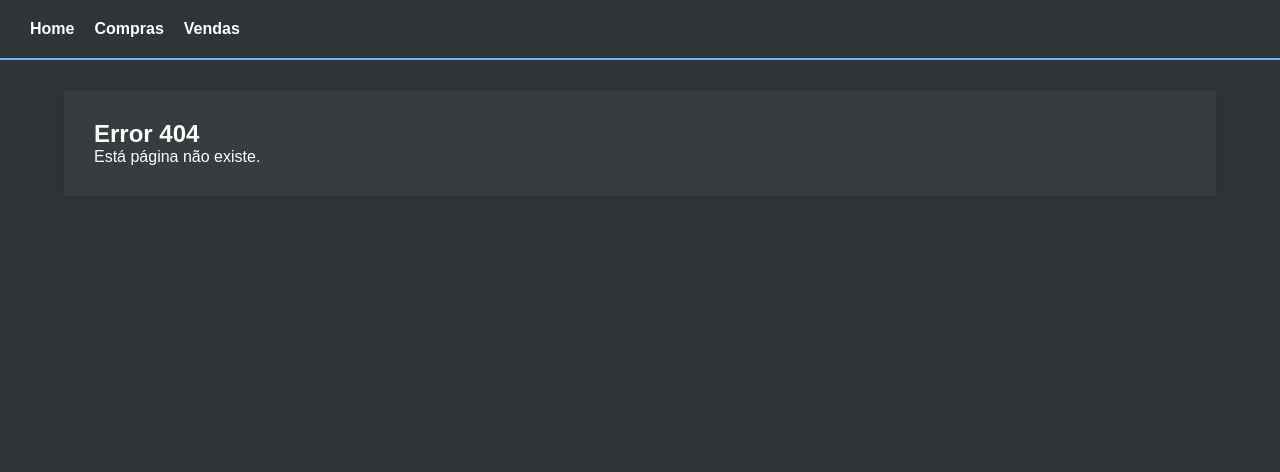
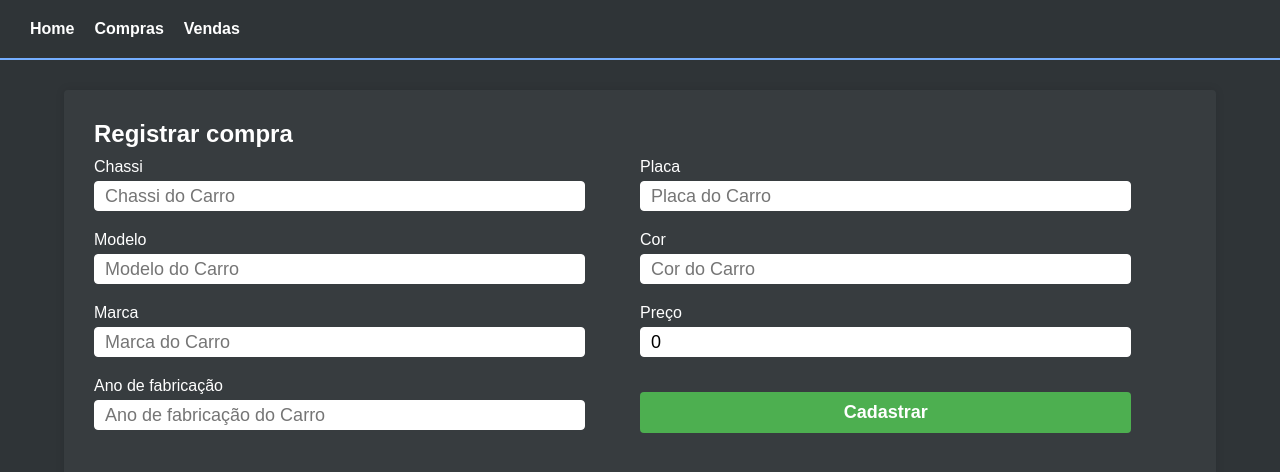
Before and after one commit to GustavoGomesDias/test-001-frontend, a React (Create React App) app: page /edit/acquisition in a window 1280 px wide. Before the commit this address had no page. Shown: the top 472 px of the page. Built offline with nearby package versions, Linux system fonts and the light colour scheme; the HTML template or start-up script is replaced by a standard one.

Commit message:
feat: add possibility of vehicle editing

```diff
--- a/src/pages/FormAcquisition/index.js
+++ b/src/pages/FormAcquisition/index.js
@@ -10,16 +10,17 @@ import { validationField } from '../../validations/validations';
 
 // modelo, marca, ano de fabricação, placa, cor, chassi, data da compra e valor da compra
 
-export default function FormAcquisition(props) {
-  const [chassis, setChassis] = useState('');
-  const [model, setModel] = useState('');
-  const [brand, setBrand] = useState('');
-  const [year, setYear] = useState('');
-  const [plate, setPlate] = useState('');
-  const [color, setColor] = useState('');
-  const [price, setPrice] = useState(0);
-
-  // const { ac } = props.location.state;
+export default function FormAcquisition({ location }) {
+  const vehicle = location.state;
+  const [chassis, setChassis] = useState(vehicle ? vehicle.ac.chassis : '');
+  const [model, setModel] = useState(vehicle ? vehicle.ac.model : '');
+  const [brand, setBrand] = useState(vehicle ? vehicle.ac.brand : '');
+  const [year, setYear] = useState(vehicle ? vehicle.ac.manufacture_year : '');
+  const [plate, setPlate] = useState(vehicle ? vehicle.ac.plate : '');
+  const [color, setColor] = useState(vehicle ? vehicle.ac.color : '');
+  const [price, setPrice] = useState(
+    vehicle ? parseFloat(vehicle.ac.price) : 0
+  );
 
   async function handleSubmit(e) {
     e.preventDefault();
@@ -56,6 +57,18 @@ export default function FormAcquisition(props) {
     if (formErrors) return;
 
     try {
+      if (vehicle) {
+        await axios.put(`/acquisition/edit/${vehicle.ac.id}`, {
+          chassis,
+          model,
+          brand,
+          manufacture_year: year,
+          plate,
+          color,
+          price,
+        });
+        toast.success('Editado com sucesso.');
+      } else {
         await axios.post('/acquisition', {
           chassis,
           model,
@@ -67,6 +80,7 @@ export default function FormAcquisition(props) {
           available: true,
         });
         toast.success('Cadastrado com sucesso.');
+      }
     } catch (err) {
       const errors = get(err, 'response.data.errors', []);
 
@@ -78,7 +92,7 @@ export default function FormAcquisition(props) {
 
   return (
     <Container>
-      <h1>{props ? 'Editar compra' : 'Registrar compra'}</h1>
+      <h1>{vehicle ? 'Editar compra' : 'Registrar compra'}</h1>
       <Form onSubmit={handleSubmit}>
         <div className="column-1">
           <label htmlFor="chassis">
@@ -150,7 +164,7 @@ export default function FormAcquisition(props) {
             />
           </label>
           <button type="submit" className="cofirm-acquisition">
-            Cadastrar compra
+            {vehicle ? 'Editar' : 'Cadastrar'}
           </button>
         </div>
       </Form>
--- a/src/routes/index.js
+++ b/src/routes/index.js
@@ -14,7 +14,7 @@ export default function Routes() {
       <Route exact path="/sales" component={Sales} />
       <Route exact path="/acquisitions" component={Acquisitions} />
       <Route exact path="/register/acquisition" component={FormAcquisition} />
-      <Route exact path="/edit/acquisition/:id" component={FormAcquisition} />
+      <Route exact path="/edit/acquisition" component={FormAcquisition} />
       <Route path="*" component={Page404} />
     </Switch>
   );
```
Lines whose indentation alone changed are shown as unchanged.
